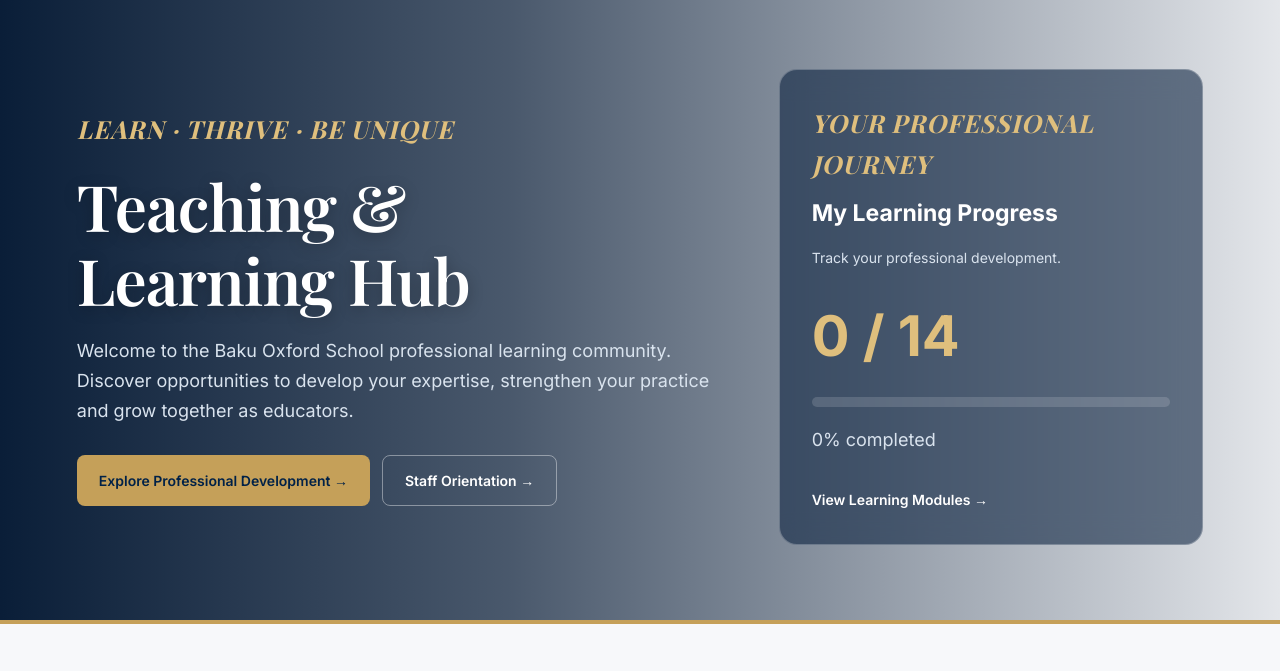
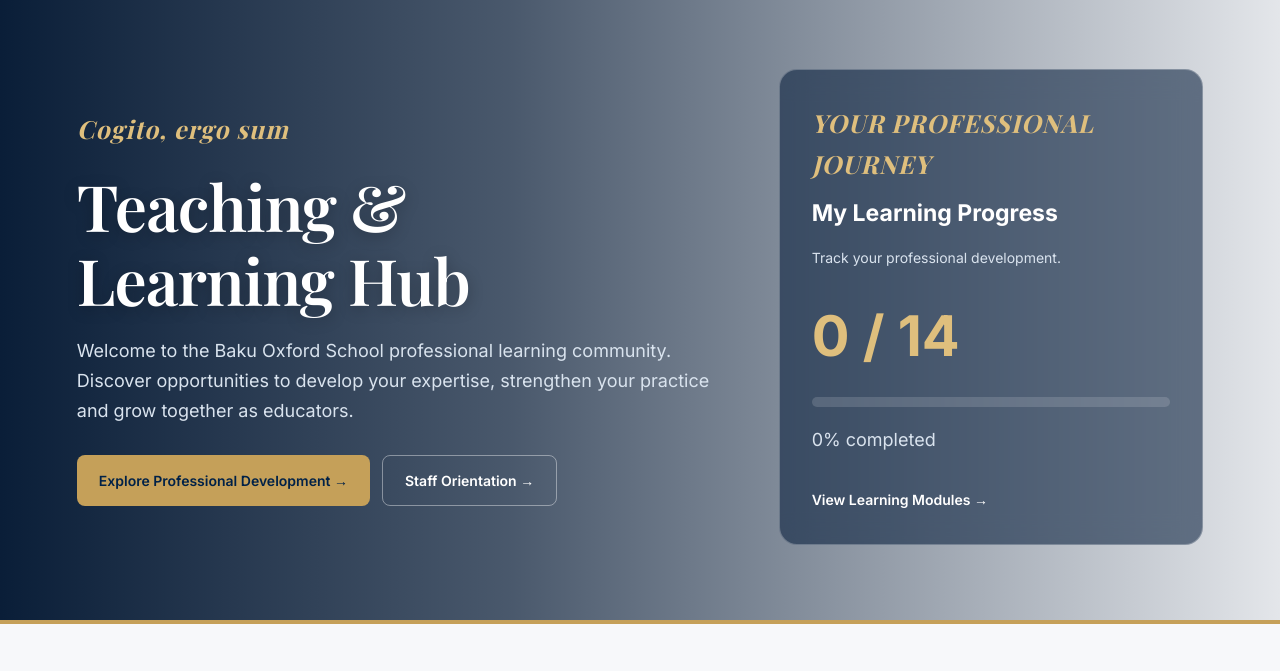
Before and after one commit to ieltscoregetter-a11y/learning-hub, a plain HTML site: page index.html in a window 1280 px wide. Shown: the part 119-790 px from the top of the page. Drawn offline with nearby package versions, Linux system fonts and the light colour scheme.

Commit message:
Add BOS Latin motto to homepage

```diff
--- a/index.html
+++ b/index.html
@@ -244,7 +244,7 @@
         <div>
 
             <div class="bos-eyebrow">
-                LEARN · THRIVE · BE UNIQUE
+                Cogito, ergo sum
             </div>
 
             <h1>
```
